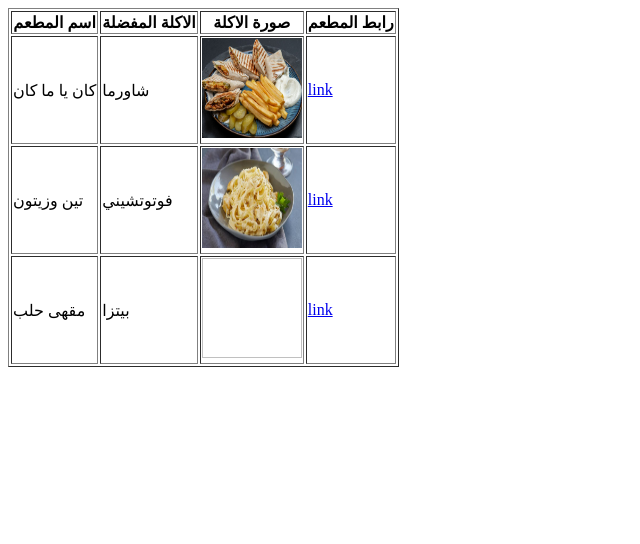
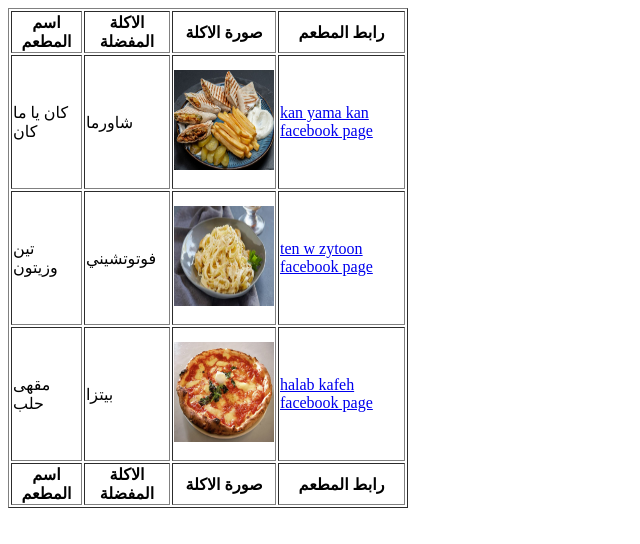
Before and after one commit to suhashwahni/ch3, a plain HTML site: page index.html in a window 1280 px wide. Shown: the whole page, without its empty margins (0-640 px from the left). Drawn offline with Linux system fonts and the light colour scheme.

Commit message:
Add files via upload

```diff
--- a/index.html
+++ b/index.html
@@ -7,7 +7,7 @@
 
 
 
-    <table border="1">
+    <table border="1" width="400px" height="500px">
         <thead>
             <tr>
                 <th>اسم المطعم </th>
@@ -23,7 +23,7 @@
                 <td>كان يا ما كان </td>
                 <td>شاورما</td>
                 <td><img  width="100px" height="100px" src="img/2.jpg"/></td>
-                <td><a  target="_blank" href="https://www.facebook.com/KanYaMaKanNablus/">link</a></td>
+                <td><a  target="_blank" href="https://www.facebook.com/KanYaMaKanNablus/">kan yama kan facebook page</a></td>
             </tr>
 
 
@@ -31,27 +31,30 @@
                 <td>تين وزيتون</td>
                 <td>فوتوتشيني</td>
                 <td><img width="100px" height="100px"   src="img/1.jpeg"/></td>
-                <td><a  target="_blank" href="https://www.facebook.com/teenozaytoon1/?locale=ar_AR">link</a></td>
+                <td><a  target="_blank" href="https://www.facebook.com/teenozaytoon1/?locale=ar_AR">ten w zytoon facebook page</a></td>
             </tr>
+
+
+            <tr>
+                <td>مقهى حلب </td>
+                <td>بيتزا</td>
+                <td><img width="100px" height="100px"   src="img/p.jpg"/></td>
+                <td><a target="_blank" href="https://www.facebook.com/demashq.caffee/?locale=ar_AR">halab kafeh facebook page</a></td>
+            </tr>
+        </tbody>
+
+        <tfoot>
+            <tr>
+                <th>اسم المطعم </th>
+                <th>الاكلة المفضلة </th>
+                <th>صورة الاكلة</th>
+                <th>رابط المطعم</th>
+              </tr>
+
+        </tfoot>
 
 
 
 
-
-        </tbody>
-        <tfoot>
-
-            <tr>
-                <td>مقهى حلب </td>
-                <td>بيتزا</td>
-                <td><img width="100px" height="100px" scr="img/p.jpg"  /></td>
-                <td><a target="_blank" href="https://www.facebook.com/demashq.caffee/?locale=ar_AR">link</a></td>
-            </tr>
-
-
-        </tfoot>
-
-      </table>
-
 </body>
 </html>
```
